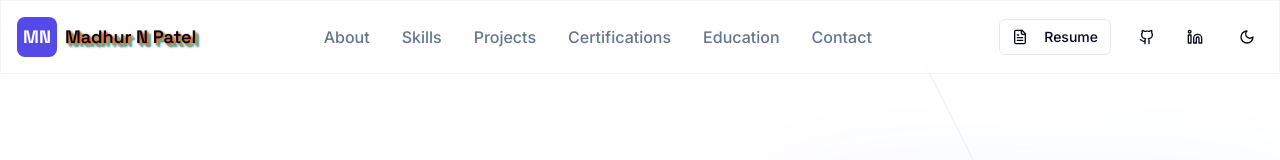
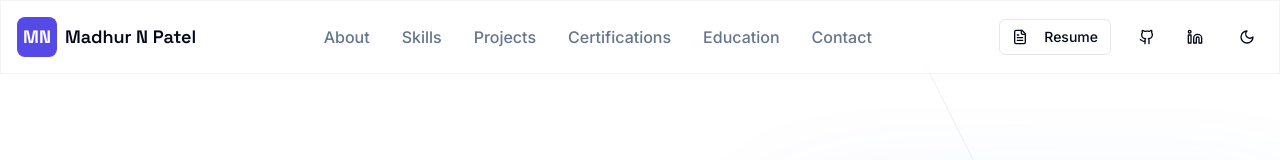
Before and after one commit to pmadhurn/mn-dev-folio, a React (Vite) app: page / in a window 1280 px wide. Shown: the top 160 px of the page. Built offline with nearby package versions, Linux system fonts and the light colour scheme.

Commit message:
Fix: Remove rainbow text shadow from header name

```diff
--- a/src/components/Header.tsx
+++ b/src/components/Header.tsx
@@ -48,7 +48,7 @@ const Header = () => {
             <div className="w-10 h-10 bg-primary text-primary-foreground rounded-lg flex items-center justify-center font-heading font-bold text-lg">
               MN
             </div>
-            <span className="font-heading font-semibold text-lg hidden sm:block text-shadow-rainbow">
+            <span className="font-heading font-semibold text-lg hidden sm:block">
               Madhur N Patel
             </span>
           </div>
```
